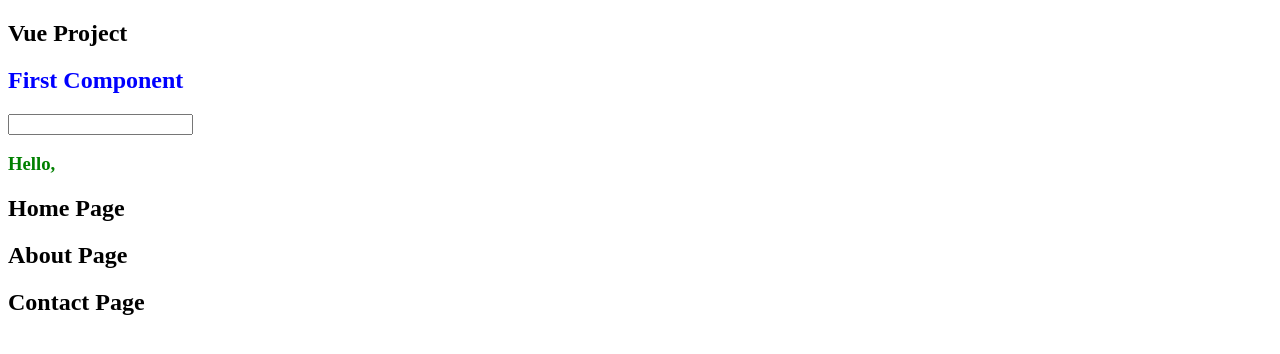
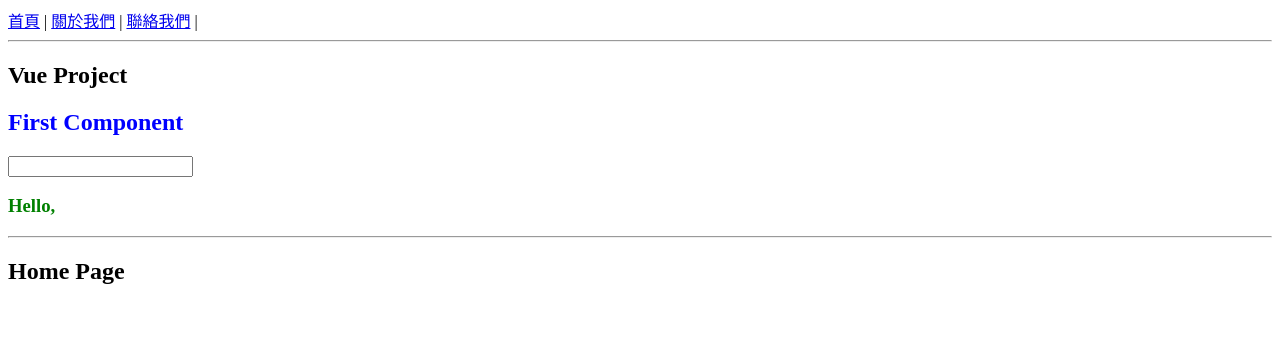
Before and after one commit to HelenLiu1101/vue-net-spots, a Vue app: page / in a window 1280 px wide. Shown: the top 354 px of the page. Built offline with nearby package versions, Linux system fonts and the light colour scheme.

Commit message:
路由的設定

```diff
--- a/package.json
+++ b/package.json
@@ -9,7 +9,8 @@
     "preview": "vite preview"
   },
   "dependencies": {
-    "vue": "^3.4.15"
+    "vue": "^3.4.15",
+    "vue-router": "^4.2.5"
   },
   "devDependencies": {
     "@vitejs/plugin-vue": "^5.0.3",
--- a/src/App.vue
+++ b/src/App.vue
@@ -1,18 +1,19 @@
 <script setup>
 import First from './components/First.vue';
 import HelloWorld from './components/HelloWorld.vue';
-import Home from './components/Home.vue';
-import About from './components/About.vue';
-import Contact from './components/Contact.vue';
+
 </script>
 
 <template>
+  <RouterLink to="/">首頁</RouterLink> |
+  <RouterLink to="/about">關於我們</RouterLink> |
+  <RouterLink to="/contact">聯絡我們</RouterLink> |
+  <hr />
   <h2>Vue Project</h2>
   <First></First>
   <hello-world></hello-world>
-  <Home></Home>
-  <About></About>
-  <Contact></Contact>
+  <hr />
+  <RouterView></RouterView>
 </template>
 
 <style scoped></style>
--- a/src/main.js
+++ b/src/main.js
@@ -1,4 +1,5 @@
 import { createApp } from "vue";
 import App from "./App.vue";
+import router from "./router";
 
-createApp(App).mount("#app");
+createApp(App).use(router).mount("#app");
```
Also changed, not shown: src/router.js (added, +26 -0 lines), 1 other file (tests, documents, lock files or other folders).
